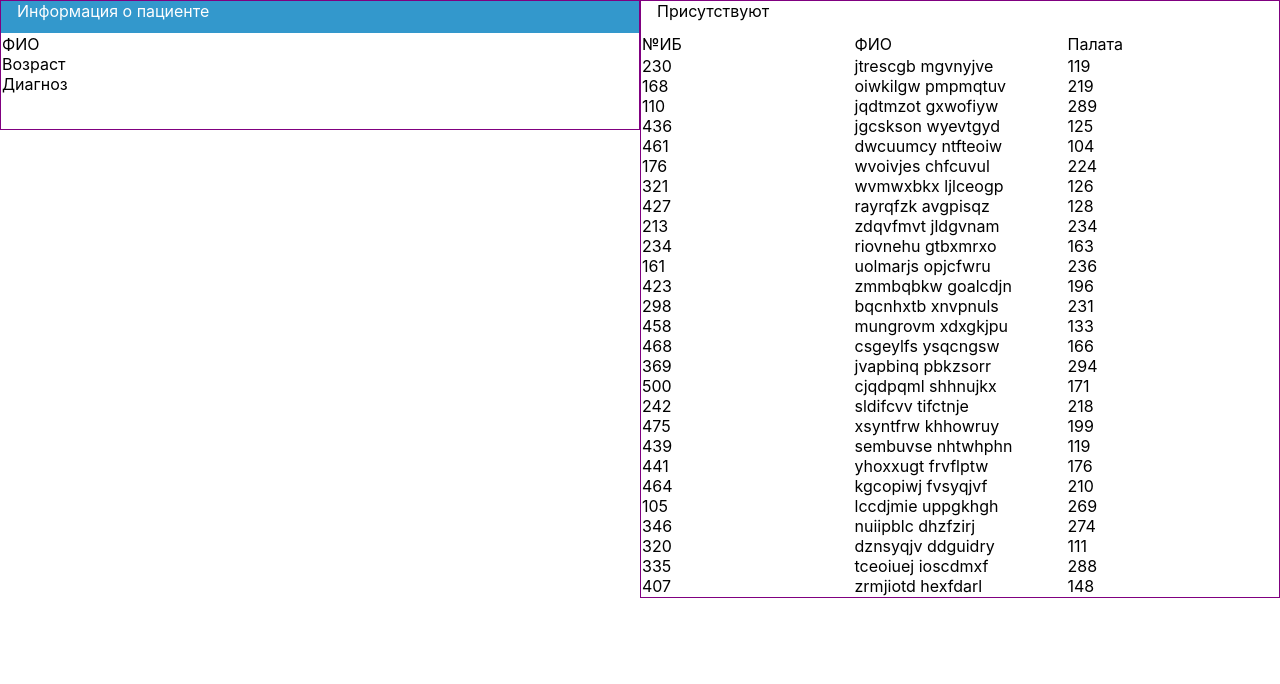
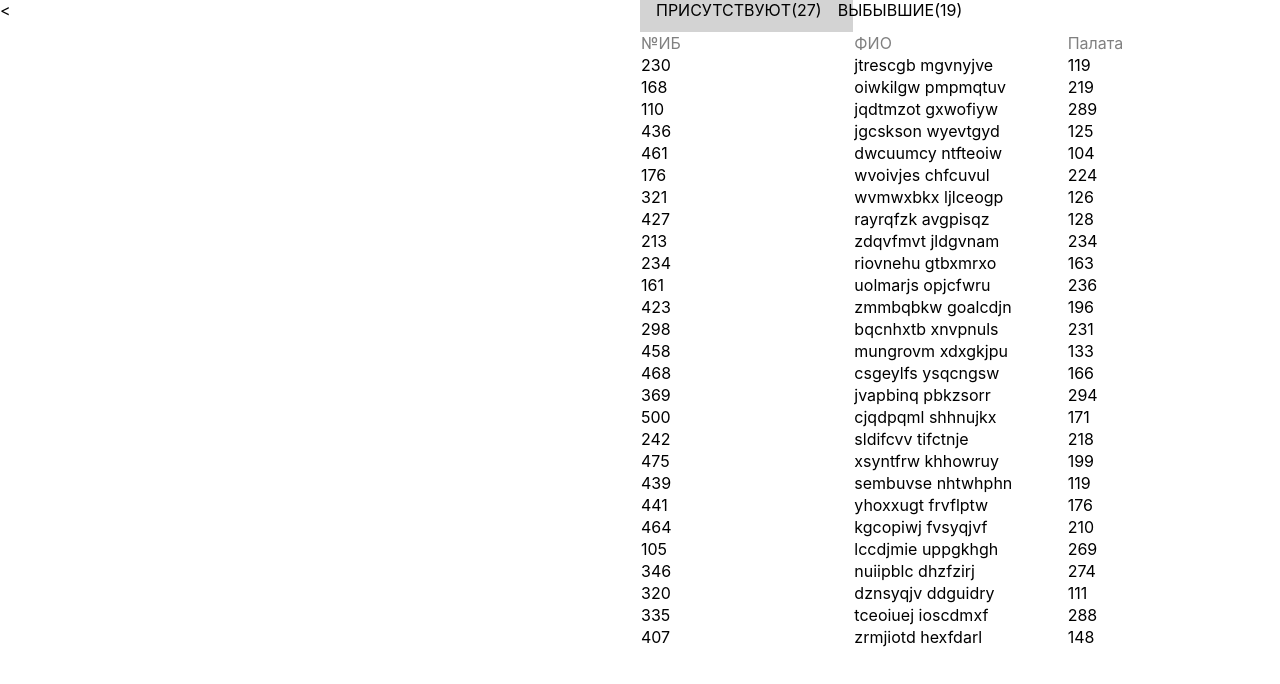
Before and after one commit to Mankur11/patient-list, a React (Create React App) app: page / in a window 1280 px wide. Shown: the top 684 px of the page. Built offline with nearby package versions, Linux system fonts and the light colour scheme.

Commit message:
implementation of displaying patient number by type, hovering

```diff
--- a/src/components/PatientInfo/PatientInfo.module.css
+++ /dev/null
@@ -1,23 +0,0 @@
-
-.patientInfoWrapper{
-    width: 50%;
-}
-
-.patientInfoHeader {
-    background-color: #3398cc;
-    color: #fefefe;
-    width: 100%;
-    height: 2em;
-    position: relative;
-}
-
-.patientInfoHeader>a{
-    margin-left: 1em;
-    position: absolute;
-    top: 13%;
-
-}
-
-.patientInfo{
-
-}
--- a/src/components/PatientLists/PatientLists.module.css
+++ /dev/null
@@ -1,18 +0,0 @@
-
-
-.patientListWrapper{
-    margin: 0 auto;
-    width: 50%;
-}
-
-.patientListHeader {
-    width: 100%;
-    height: 2em;
-    position: relative;
-}
-
-.patientListHeader>a{
-    margin-left: 1em;
-    position: absolute;
-    top: 13%;
-}
--- a/src/containers/PatientList.js
+++ b/src/containers/PatientList.js
@@ -4,20 +4,22 @@ import classes from '../containers/PatientList.module.css';
 class PatientList extends Component {
 
     state = {
-        data: 'empty',
+        presentData: '',
+        quittingData: '',
         historyNumber: '',
         firstName: '',
         lastName: '',
-        patrName: '',
         birthDate: '',
         diagnosis: '',
         bedNumber: '',
-        patientSelected: false
+        cause: '',
+        patientSelected: false,
+        tabSelectedRoom: 'Палата'
     };
 
     componentDidMount() {
-        async function parser() {
-            return await fetch("/data/presentList.json")
+        async function parser(url) {
+            return await fetch(url)
                 .then(response => response.json())
                 .then(responseData => {
                     return responseData;
@@ -25,82 +27,136 @@ class PatientList extends Component {
                 .catch(error => console.warn(error));
         }
 
-        parser().then(responseData => this.setState({data: responseData}));
+        parser("/data/presentList.json").then(responseData => this.setState({presentData: responseData}));
+        parser("/data/quittingList.json").then(responseData => this.setState({quittingData: responseData}));
+
+    }
+
+    numberOfPresentAndRetired(data) {
+        let number = 0;
+        for (let key in data) {
+            number++;
+        }
+        return number;
     }
 
     isSelectedPatient(item) {
-       this.setState({
-           diagnosis:item.diagnosis,
-           historyNumber: item.historyNumber,
-           firstName: item.firstName,
-           lastName:item.lastName,
-           patrName: item.patrName,
-           birthDate: item.birthDate,
-           bedNumber: item.bedNumber
-       });
+        this.setState({
+            diagnosis: item.diagnosis,
+            historyNumber: item.historyNumber,
+            firstName: item.firstName,
+            lastName: item.lastName,
+            birthDate: item.birthDate,
+            bedNumber: item.bedNumber,
+            patientSelected: true,
+            cause: item.cause
+        });
+    }
+
+    isClickedArrowButton() {
+        let selected = !this.state.patientSelected;
+        this.setState({
+            patientSelected: selected
+        });
+    }
+
+    isSelectedPresentPatient() {
+        this.setState({
+            tabSelectedRoom: 'Палата'
+        })
+    }
+
+    isSelectedRetiredPatient() {
+        this.setState({
+            tabSelectedRoom: 'Причина выбытия'
+        })
+    }
+
+    patientData(presentDataArr, retiredDataArr) {
+        return (
+            <table>
+                <tr className={classes.patientListHeader}>
+                    <a onClick={() => this.isSelectedPresentPatient()}>
+                        ПРИСУТСТВУЮТ({this.numberOfPresentAndRetired(this.state.presentData)})
+                    </a>
+                    <a onClick={() => this.isSelectedRetiredPatient()}>
+                        ВЫБЫВШИЕ({this.numberOfPresentAndRetired(this.state.quittingData)})
+                    </a>
+                </tr>
+                <tr className={classes.greyFont}>
+                    <td>№ИБ</td>
+                    <td>ФИО</td>
+                    <td>{this.state.tabSelectedRoom}</td>
+                </tr>
+                {this.state.tabSelectedRoom === 'Палата' ?
+                    presentDataArr.map(item => (
+                        <tr className={classes.hoveredPatient}>
+                            <td onClick={() => this.isSelectedPatient(item)}>{item.historyNumber} </td>
+                            <td onClick={() => this.isSelectedPatient(item)}>{item.firstName} {item.lastName}</td>
+                            <td onClick={() => this.isSelectedPatient(item)}>{item.bedNumber}</td>
+                        </tr>
+                    ))
+                    :
+                    retiredDataArr.map(item => (
+                        <tr className={classes.hoveredPatient}>
+                            <td onClick={() => this.isSelectedPatient(item)}>{item.historyNumber}</td>
+                            <td onClick={() => this.isSelectedPatient(item)}>{item.firstName} {item.lastName}</td>
+                            <td onClick={() => this.isSelectedPatient(item)}>{item.cause}</td>
+                        </tr>
+                    ))
+                }
+            </table>
+        )
     }
 
     patientInfo = () => {
         return (
             <div>
                 <table>
-                    <tr className={classes.patientInfoHeader}><a>Информация о пациенте</a></tr>
+                    <tr className={classes.patientInfoHeader}>Информация о пациенте
+                        <a href={''} onClick={() => this.isClickedArrowButton()}>&#60;</a>
+                    </tr>
                     <td>
-                        <tr>ФИО</tr>
-                        <tr>Возраст</tr>
-                        <tr>Диагноз</tr>
-                    </td>
-                    <tr className={classes.patientInfoHeader}></tr>
-                    <td>
-                        <tr>{this.state.firstName} {this.state.lastName}</tr>
-                        <tr>{this.state.birthDate}</tr>
-                        <tr>{this.state.diagnosis}</tr>
+                        <tr>ФИО {this.state.firstName} {this.state.lastName}</tr>
+                        <tr>Возраст {this.state.birthDate}</tr>
+                        <tr>Диагноз {this.state.diagnosis}</tr>
                     </td>
                 </table>
             </div>
         )
     };
 
-    patientLists = () => {
-        const dataArr = [];
-        for (let key in this.state.data) {
-            dataArr.push(this.state.data[key]);
-        }
-
+    patientInfoEmptyPlace = () => {
         return (
             <div>
                 <table>
-                    <tr className={classes.patientListHeader}><a>Присутствуют</a></tr>
-                    <tr>
-                        <td>№ИБ</td>
-                        <td>ФИО</td>
-                        <td>Палата</td>
-                    </tr>
-                    <td>
-                        {dataArr.map(item => (
-                            <tr>{item.historyNumber}</tr>
-                        ))}
-                    </td>
-                    <td>
-                        {dataArr.map(item => (
-                            <tr onClick={() => this.isSelectedPatient(item)}>{item.firstName} {item.lastName}</tr>
-                        ))}
-                    </td>
-                    <td>
-                        {dataArr.map(item => (
-                            <tr>{item.bedNumber}</tr>
-                        ))}
-                    </td>
+                    <tr onClick={() => this.isClickedArrowButton()}>&#60;</tr>
                 </table>
             </div>
         )
     };
 
-    render() {
+    patientLists = () => {
+        const presentDataArr = [];
+        const retiredDataArr = [];
+        for (let key in this.state.presentData) {
+            presentDataArr.push(this.state.presentData[key]);
+        }
+        for (let key in this.state.quittingData) {
+            retiredDataArr.push(this.state.quittingData[key]);
+        }
 
         return (
+            <div>
+                {this.patientData(presentDataArr, retiredDataArr)}
+            </div>
+        )
+    };
+
+    render() {
+        return (
             <div className={classes.PatientListWrapper}>
-                {this.patientInfo()}
+                {this.state.patientSelected ? this.patientInfo() : this.patientInfoEmptyPlace()}
                 {this.patientLists()}
             </div>
         )
--- a/src/containers/PatientList.module.css
+++ b/src/containers/PatientList.module.css
@@ -4,30 +4,44 @@
 }
 
 .patientInfoHeader {
-    background-color: #3398cc;
     color: #fefefe;
     width: 100%;
     height: 2em;
 }
 
-.patientInfoHeader > a {
-    margin-left: 1em;
-    top: 13%;
+.patientInfoHeader a {
+    text-decoration: none;
+}
+
+.greyFont {
+color: gray;
 }
 
 .patientListHeader {
     width: 100%;
     height: 2em;
+    background-color: lightgray;
 }
 
 .patientListHeader > a {
     margin-left: 1em;
-    top: 13%;
+    text-decoration: none;
+}
+
+.patientListHeader > a:hover {
+    color: #3398cc;
 }
 
 table {
     width: 100%;
     table-layout: fixed;
     border-collapse: collapse;
-    border: 1px solid purple;
 }
+
+.hoveredPatient :hover {
+    background-color: lightgray;
+}
+
+.hidePatientInfo {
+    display: none;
+}
```
Also changed, not shown: src/components/PatientInfo/PatientInfo.js (deleted, +0 -42 lines), src/components/PatientLists/PatientLists.js (deleted, +0 -56 lines).
